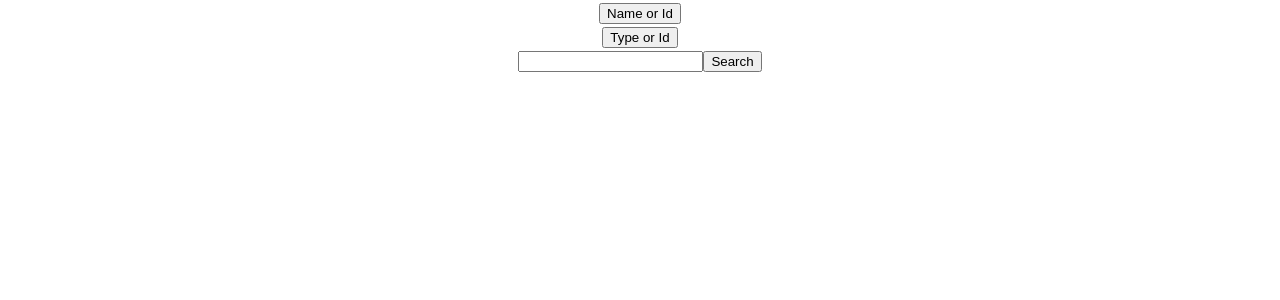
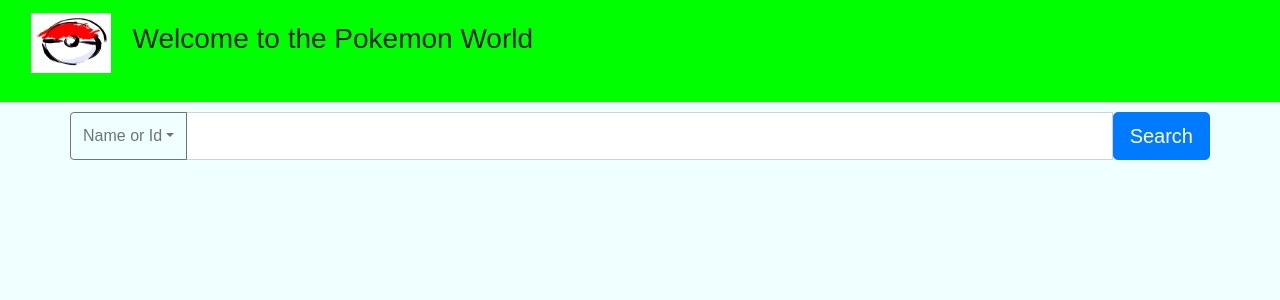
Before and after one commit to komaljit/pokedox, a React (Create React App) app: page / in a window 1280 px wide. Shown: the top 300 px of the page. Built offline with nearby package versions, Linux system fonts and the light colour scheme.

Commit message:
cleaned the files

```diff
--- a/public/index.html
+++ b/public/index.html
@@ -4,6 +4,10 @@
     <meta charset="utf-8">
     <meta name="viewport" content="width=device-width, initial-scale=1, shrink-to-fit=no">
     <meta name="theme-color" content="#000000">
+    <link rel="stylesheet" href="https://maxcdn.bootstrapcdn.com/bootstrap/4.0.0/css/bootstrap.min.css" integrity="sha384-Gn5384xqQ1aoWXA+058RXPxPg6fy4IWvTNh0E263XmFcJlSAwiGgFAW/dAiS6JXm" crossorigin="anonymous">
+    <script src="https://code.jquery.com/jquery-3.2.1.slim.min.js" integrity="sha384-KJ3o2DKtIkvYIK3UENzmM7KCkRr/rE9/Qpg6aAZGJwFDMVNA/GpGFF93hXpG5KkN" crossorigin="anonymous"></script>
+    <script src="https://cdnjs.cloudflare.com/ajax/libs/popper.js/1.12.9/umd/popper.min.js" integrity="sha384-ApNbgh9B+Y1QKtv3Rn7W3mgPxhU9K/ScQsAP7hUibX39j7fakFPskvXusvfa0b4Q" crossorigin="anonymous"></script>
+    <script src="https://maxcdn.bootstrapcdn.com/bootstrap/4.0.0/js/bootstrap.min.js" integrity="sha384-JZR6Spejh4U02d8jOt6vLEHfe/JQGiRRSQQxSfFWpi1MquVdAyjUar5+76PVCmYl" crossorigin="anonymous"></script>
     <!--
       manifest.json provides metadata used when your web app is added to the
       homescreen on Android. See https://developers.google.com/web/fundamentals/engage-and-retain/web-app-manifest/
@@ -25,6 +29,17 @@
     <noscript>
       You need to enable JavaScript to run this app.
     </noscript>
+    <nav class="navbar navbar-default">
+      <div class="container-fluid">
+        <div class="navbar-header">
+          <p class="navbar-brand">
+            <img src="navbar.jpg" width="80" height="60" alt="" />
+          </p>
+          <h3 class="navbar-text navbar-right">Welcome to the Pokemon World</h3>
+        </div>
+      </div>
+    </nav>
+
     <div id="root"></div>
     <!--
       This HTML file is a template.
@@ -36,5 +51,6 @@
       To begin the development, run `npm start` or `yarn start`.
       To create a production bundle, use `npm run build` or `yarn build`.
     -->
+
   </body>
 </html>
--- a/src/App.css
+++ b/src/App.css
@@ -1,10 +1,11 @@
 body{
-  /*background: green;*/
+  background: azure;
     font-size: 20px;
 }
 
 .App {
   text-align: center;
+    margin-top: 10px ;
 }
 
 .App-logo {
@@ -12,16 +13,10 @@
   height: 80px;
 }
 
-.App-header {
-  background-color: #222;
-  height: 150px;
-  padding: 20px;
-  color: white;
+.navbar{
+    background: #00FF00;
 }
 
-.App-title {
-  font-size: 1.5em;
-}
 
 .App-intro {
   font-size: large;
@@ -45,9 +40,6 @@
     padding-left: 0;
 }
 
-#nav-message{
-  margin-left: 20px;
-}
 #pokemon-card{
 }
 
@@ -71,3 +63,11 @@
 #profile-header{
     background: green;
 }
+
+
+.col-centered{
+    float: none;
+    margin: 100px auto;
+    font-size: 25px;
+    color: #00FF00;
+}
```
Also changed, not shown: public/manifest.json, public/navbar.jpg, src/components/data.js (deleted), src/components/header.js (deleted), src/components/type-data.js (deleted), 1 other file (tests, documents, lock files or other folders).
